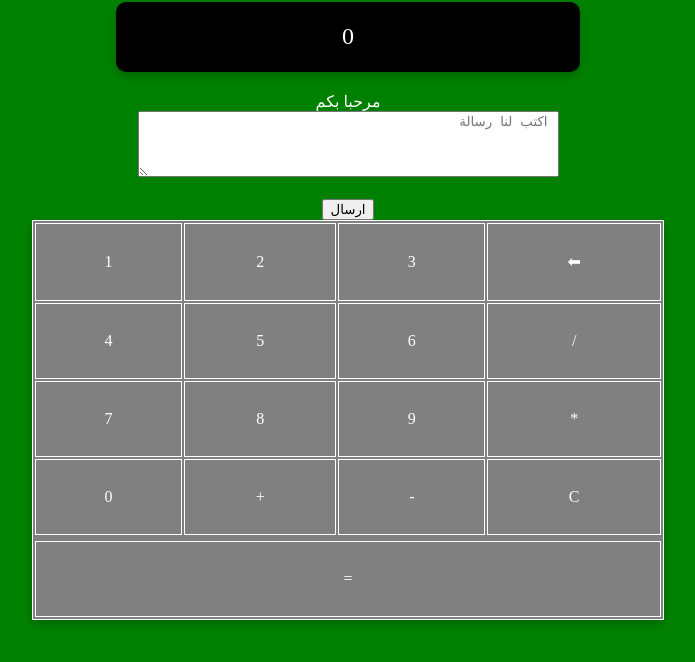
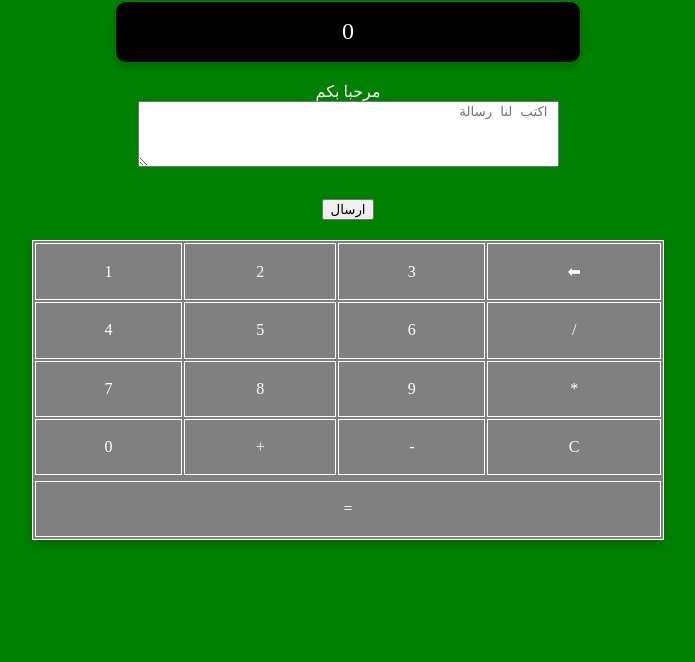
Before and after one commit to rym55b/-rym55b.github.io, a plain HTML site: page index.html in a window 1280 px wide. Shown: the part 78-740 px from the top of the page, without its empty margins (292-987 px from the left). Drawn offline with Linux system fonts and the light colour scheme.

Commit message:
Update cal.css

```diff
--- a/cal.css
+++ b/cal.css
@@ -1,11 +1,11 @@
 body{ background-color: green ; color: white; text-align: center}
-table{ background-color: gray ; height : 400px;color: white; text-align: center; margin: auto ; width: 50%; box-shadow: 0px 4px 8px rgba(0, 0,0, 0.2 ); }
+table{ background-color: gray ; height : 300px;color: white; text-align: center; margin: auto ; width: 50%; box-shadow: 0px 4px 8px rgba(0, 0,0, 0.2 ); }
 table , th , td { border: 1px solid white;}
 th, td { padding: 10px; text-align : center;}
 th{ padding: 10px; text-align : center;}
 .screen {
-width : 300 px;
-height : 50px;
+width : 200 px;
+height : 40px;
 margin : 20px 400px 20px 400px ;
 text-align: right;
 color: white;
@@ -23,3 +23,8 @@ td:hover {
     background-color: #4CAF50;
     transition: background-color 0.3s;
 }
+
+
+button{
+	margin : 10px 400px 20px 400px ;
+}
```
